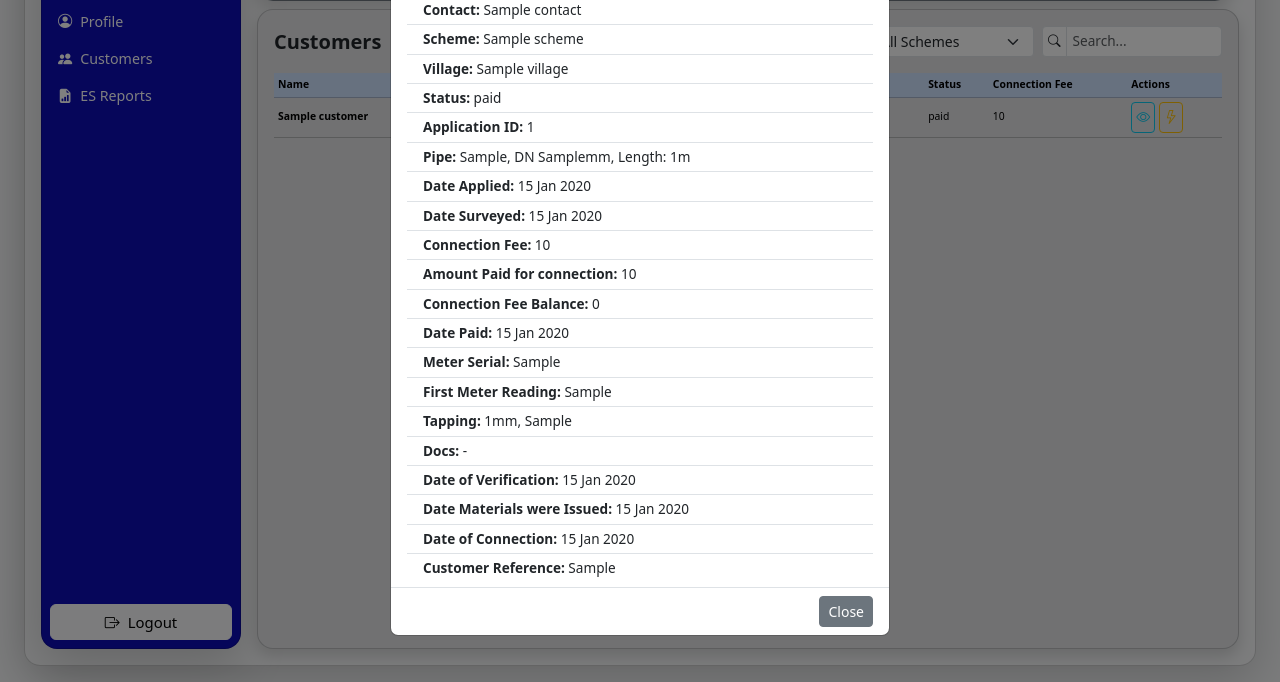
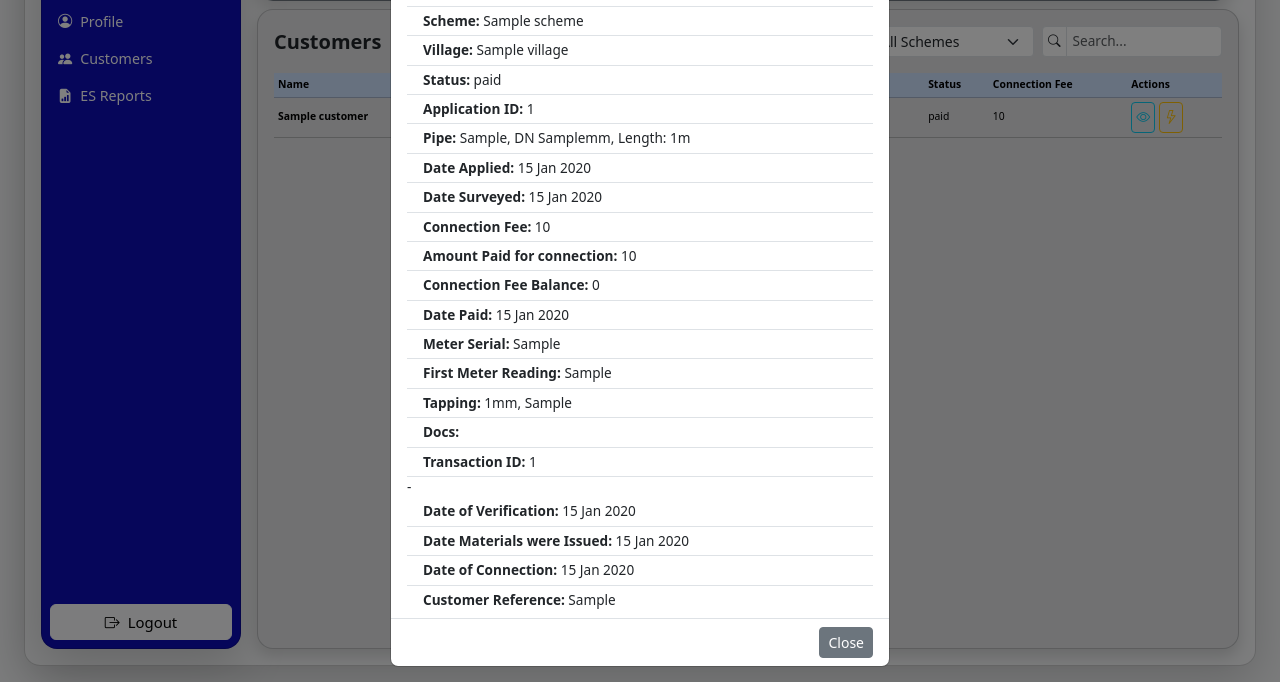
Before and after one commit to Marvyn95/ncs, a Flask app: template templates/customers.html in a window 1280 px wide, after a click that opens the changed part. Shown: the part 118-800 px from the top of the page. Run offline with Flask 3, Linux system fonts and the light colour scheme; the template is opened without the code that fills it: most values are stand-ins (such as "Sample title", 1, 10 or a date in 2020); parts of the project's set-up code (start-up, migrations or seed data) failed here and were passed over.

Commit message:
Add transaction ID display in customer details section

```diff
--- a/templates/customers.html
+++ b/templates/customers.html
@@ -271,6 +271,7 @@ document.addEventListener('DOMContentLoaded', filterVillages);
           <li class="list-group-item py-1"><strong>First Meter Reading:</strong> {{ customer.first_meter_reading or '-' }}</li>
           <li class="list-group-item py-1"><strong>Tapping:</strong> {{ customer.tap_pipe_size or '-' }}mm, {{ customer.tap_pipe_type or '-' }}</li>
           <li class="list-group-item py-1"><strong>Docs:</strong>
+          <li class="list-group-item py-1"><strong>Transaction ID:</strong> {{ customer.transaction_id or '-' }}</li>
             {% if customer.id_document %}<a href="{{ url_for('static', filename='uploads/' ~ customer.id_document) }}" target="_blank">ID document</a>{% endif %}
             {% if customer.recommendation_letter %} | <a href="{{ url_for('static', filename='uploads/' ~ customer.recommendation_letter) }}" target="_blank">Recommendation Letter</a>{% endif %}
             {% if customer.wealth_assessment_form %} | <a href="{{ url_for('static', filename='uploads/' ~ customer.wealth_assessment_form) }}" target="_blank">Wealth Assessment Form</a>{% endif %}
```
